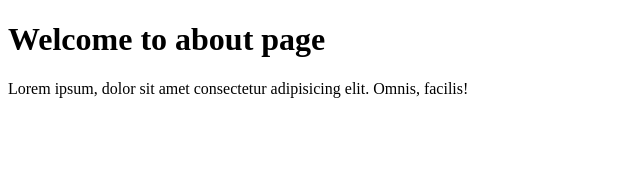
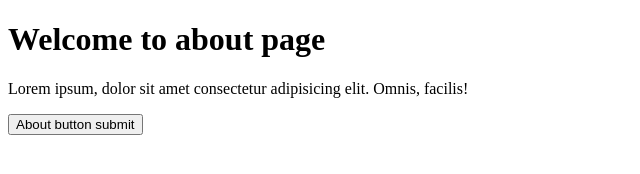
Before and after one commit to tigartigar/leopardRepo, a plain HTML site: page about.html in a window 1280 px wide. Shown: the whole page, without its empty margins (0-640 px from the left). Drawn offline with Linux system fonts and the light colour scheme.

Commit message:
about button added

```diff
--- a/about.html
+++ b/about.html
@@ -10,5 +10,6 @@
     <p>
       Lorem ipsum, dolor sit amet consectetur adipisicing elit. Omnis, facilis!
     </p>
+    <button>About button submit</button>
   </body>
 </html>
```
